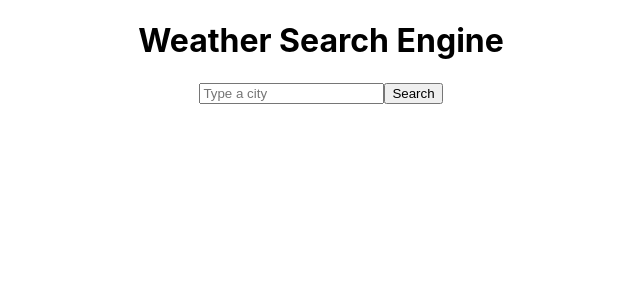
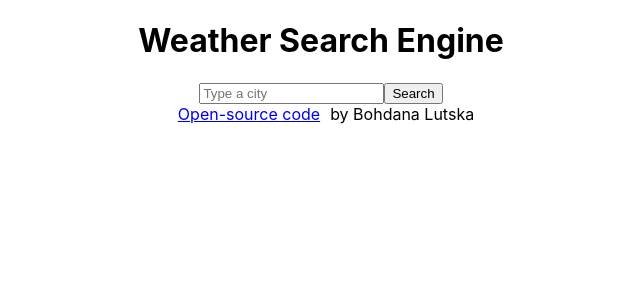
Before and after one commit to bohdanalu/weather-react, a React (Create React App) app: page / in a window 1280 px wide. Shown: the top 300 px of the page, without its empty margins (319-959 px from the left). Built offline with nearby package versions, Linux system fonts and the light colour scheme.

Commit message:
add link GitHub

```diff
--- a/src/App.css
+++ b/src/App.css
@@ -1,3 +1,7 @@
 .App {
   text-align: center;
 }
+
+.App a {
+  margin: 10px;
+}
--- a/src/Weather.js
+++ b/src/Weather.js
@@ -33,8 +33,15 @@ export default function Weather(props) {
         <input type="search" placeholder="Type a city" onChange={updateCity} />
         <input type="submit" value="Search" />
       </form>
-
       <Temperature temp={temp} humidity={humidity} wind={wind} descr={descr} />
+      <a
+        href="https://github.com/bohdanalu/weather-react"
+        target="_blank"
+        rel="noreferrer"
+      >
+        Open-source code
+      </a>
+      <span>by Bohdana Lutska</span>
     </div>
   );
 }
```
